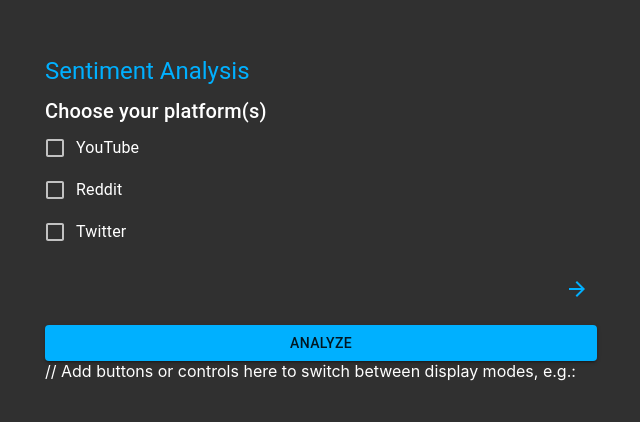
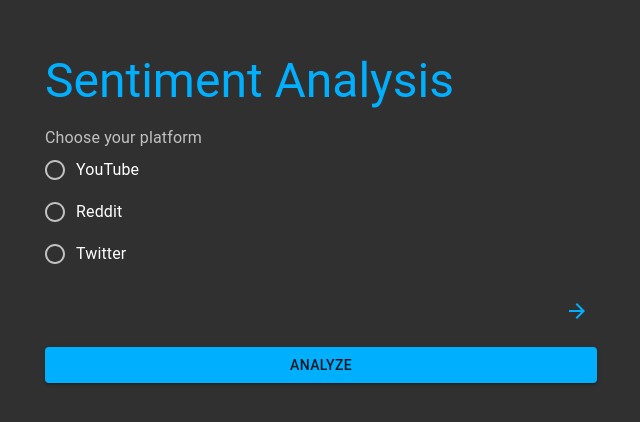
Before and after one commit to SWEN514-02-2235-Team3/SWEN514-Team3, a React (Create React App) app in the folder frontend/: page / in a window 1280 px wide. Shown: the part 182-604 px from the top of the page, without its empty margins (319-959 px from the left). Built offline with nearby package versions, Linux system fonts and the light colour scheme.

Commit message:
initial UI done, empty chart components

```diff
--- a/frontend/package.json
+++ b/frontend/package.json
@@ -16,9 +16,11 @@
     "@testing-library/react": "^13.4.0",
     "@testing-library/user-event": "^13.5.0",
     "aws-amplify": "^6.0.25",
+    "d3": "^7.9.0",
     "date-fns": "^3.6.0",
     "dayjs": "^1.11.10",
     "react": "^18.2.0",
+    "react-d3-cloud": "^1.0.6",
     "react-dom": "^18.2.0",
     "react-scripts": "5.0.1",
     "react-wordcloud": "^1.2.7",
--- a/frontend/src/FormComponent.js
+++ b/frontend/src/FormComponent.js
@@ -2,9 +2,7 @@
 import {
   Container,
   Typography,
-  FormControl,
   FormGroup,
-  FormControlLabel,
   Checkbox,
   Button,
   Box,
@@ -12,7 +10,13 @@
   ThemeProvider,
   IconButton,
   TextField,
+  Radio,
+  RadioGroup,
+  FormControlLabel,
+  FormControl,
+  FormLabel,
 } from "@mui/material";
+
 import WordCloudComponent from "./WordCloudComponent";
 import BarChartComponent from "./BarChartComponent";
 import PieChartComponent from "./PieChartComponent";
@@ -22,10 +26,6 @@
 import { LocalizationProvider } from "@mui/x-date-pickers/LocalizationProvider";
 import { AdapterDayjs } from "@mui/x-date-pickers/AdapterDayjs";
 import dayjs from "dayjs";
-// import { get } from "aws-amplify/api";
-// import { Amplify } from "aws-amplify";
-// import awsExports from "./aws-exports"; // This file is generated by Amplify
-// Amplify.configure(awsExports);
 
 const theme = createTheme({
   palette: {
@@ -46,11 +46,10 @@
   // data received from API
   const [analysisData, setAnalysisData] = useState(null);
 
-  const [platforms, setPlatforms] = useState({
-    youtube: false,
-    reddit: false,
-    twitter: false,
-  });
+  // Default limit number
+  const [limit, setLimit] = useState(5);
+
+  const [platform, setPlatforms] = useState("");
 
   const [dateRange, setDateRange] = useState({
     // Random boundaries for now
@@ -60,13 +59,18 @@
   });
 
   const handlePlatformChange = (event) => {
-    setPlatforms({ ...platforms, [event.target.name]: event.target.checked });
+    setPlatforms(event.target.value);
   };
 
   const handleNext = () => {
     if (step < totalSteps) {
       setStep((prevStep) => prevStep + 1);
     }
+  };
+
+  const handleReturn = () => {
+    setAnalysisData(null);
+    setDisplayMode("form");
   };
 
   const handleBack = () => {
@@ -80,19 +84,21 @@
   };
 
   const get_sentiments = async () => {
+    // MUST GRAB NEW INVOKE URL EVERYTIME YOU RE-STANDUP THE INFRASTRUCTURE
     const invokeURL =
       "https://mwryxefl17.execute-api.us-east-1.amazonaws.com/dev/sentiments";
 
     // Define query string parameters
     const queryParams = new URLSearchParams({
-      limit: 5,
-      source: "reddit",
+      limit: limit,
+      source: platform,
     });
 
     // Construct the full URL with query string parameters
     const urlWithParams = `${invokeURL}?${queryParams.toString()}`;
 
     // Define the headers
+    // Headers do not work atm
     const headers = {
       // "Access-Control-Allow-Origin": "*",
       // "Access-Control-Allow-Methods": "GET, POST, PUT, DELETE, OPTIONS",
@@ -110,7 +116,7 @@
       .then((response) => response.json())
       .then((data) => {
         setAnalysisData(data);
-        setDisplayMode("");
+        setDisplayMode("wordCloud");
         console.log(data);
       })
       .catch((error) => {
@@ -130,52 +136,38 @@
         }}
       >
         <Container component="main" maxWidth="sm" sx={{ p: 3 }}>
-          <Typography component="h1" variant="h5" color="primary" gutterBottom>
-            Sentiment Analysis{" "}
-            {/* Removed the <h1> tag here, it's not needed */}
+          <Typography component="h1" variant="h3" color="primary" gutterBottom>
+            Sentiment Analysis
           </Typography>
           {displayMode === "form" && (
             <>
               {step === 1 && (
-                <FormControl component="fieldset" variant="standard" fullWidth>
-                  <FormGroup>
-                    <Typography variant="h6">
-                      Choose your platform(s)
-                    </Typography>
+                <FormControl component="fieldset">
+                  <FormLabel component="legend">Choose your platform</FormLabel>
+                  <RadioGroup
+                    aria-label="platform"
+                    name="platform"
+                    value={platform}
+                    onChange={handlePlatformChange}
+                  >
                     <FormControlLabel
-                      control={
-                        <Checkbox
-                          checked={platforms.youtube}
-                          onChange={handlePlatformChange}
-                          name="youtube"
-                        />
-                      }
+                      value="youtube"
+                      control={<Radio />}
                       label="YouTube"
                     />
                     <FormControlLabel
-                      control={
-                        <Checkbox
-                          checked={platforms.reddit}
-                          onChange={handlePlatformChange}
-                          name="reddit"
-                        />
-                      }
+                      value="reddit"
+                      control={<Radio />}
                       label="Reddit"
                     />
                     <FormControlLabel
-                      control={
-                        <Checkbox
-                          checked={platforms.twitter}
-                          onChange={handlePlatformChange}
-                          name="twitter"
-                        />
-                      }
+                      value="twitter"
+                      control={<Radio />}
                       label="Twitter"
                     />
-                  </FormGroup>
+                  </RadioGroup>
                 </FormControl>
               )}
-
               {step === 2 && (
                 <Box
                   sx={{
@@ -205,6 +197,30 @@
                   </LocalizationProvider>
                 </Box>
               )}
+              {step === 3 && (
+                <Box
+                  sx={{
+                    mt: 2,
+                    display: "flex",
+                    flexDirection: "column",
+                  }}
+                >
+                  <FormLabel component="legend">
+                    Choose a number of datapoints
+                  </FormLabel>
+                  <TextField
+                    label="Limit"
+                    type="number"
+                    variant="outlined"
+                    value={limit}
+                    onChange={(e) => setLimit(e.target.value)}
+                    InputLabelProps={{
+                      shrink: true,
+                    }}
+                    margin="normal"
+                  />
+                </Box>
+              )}
               <Box
                 sx={{
                   display: "flex",
@@ -228,11 +244,10 @@
                     <ArrowForwardIcon />
                   </IconButton>
                 ) : (
-                  // If you have a final action when step === totalSteps, place it here. Otherwise, keep an empty div to maintain alignment.
+                  // Empty div for allignment
                   <div />
                 )}
               </Box>
-
               <Button
                 variant="contained"
                 color="primary"
@@ -247,16 +262,12 @@
           {displayMode === "wordCloud" && analysisData && (
             <WordCloudComponent data={analysisData} />
           )}
-          {displayMode === "wordCloud" && analysisData && (
-            <WordCloudComponent data={analysisData} />
-          )}
           {displayMode === "barChart" && analysisData && (
             <BarChartComponent data={analysisData} />
           )}
           {displayMode === "pieChart" && analysisData && (
             <PieChartComponent data={analysisData} />
           )}
-          // Add buttons or controls here to switch between display modes, e.g.:
           {analysisData && (
             <Box>
               <Button onClick={() => setDisplayMode("wordCloud")}>
@@ -268,6 +279,7 @@
               <Button onClick={() => setDisplayMode("pieChart")}>
                 Pie Chart
               </Button>
+              <Button onClick={handleReturn}>Return</Button>
             </Box>
           )}
         </Container>
--- a/frontend/src/WordCloudComponent.js
+++ b/frontend/src/WordCloudComponent.js
@@ -1,5 +1,39 @@
-const WordCloudComponent = () => {
-  return <h1>Hello World</h1>;
+import React from "react";
+import WordCloud from "react-d3-cloud"; // Adjusted import for default export
+import * as d3 from "d3";
+
+const WordCloudComponent = ({ data }) => {
+  const processData = (data) => {
+    let wordsMap = {};
+    data.forEach((item) => {
+      const words = item.comment.split(/\s+/);
+      words.forEach((word) => {
+        //ewww regex stuff for normalizing everything.
+        const cleanedWord = word.replace(/[^a-zA-Z ]/g, "").toLowerCase();
+        if (cleanedWord.length > 3) {
+          // Only consider words longer than 3 characters - TODO, update this to a more comprehensive filtering method
+          wordsMap[cleanedWord] = (wordsMap[cleanedWord] || 0) + 1;
+        }
+      });
+    });
+    return Object.keys(wordsMap).map((word) => ({
+      text: word,
+      value: wordsMap[word],
+    }));
+  };
+
+  const wordData = processData(data);
+
+  const fontSizeMapper = (word) => Math.log2(word.value) * 5; // Adjust the size scaling as needed
+
+  return (
+    <WordCloud
+      data={wordData}
+      fontSizeMapper={fontSizeMapper}
+      width={60}
+      height={40}
+    />
+  );
 };
 
 export default WordCloudComponent;
```
Also changed, not shown: 1 other file (tests, documents, lock files or other folders).
